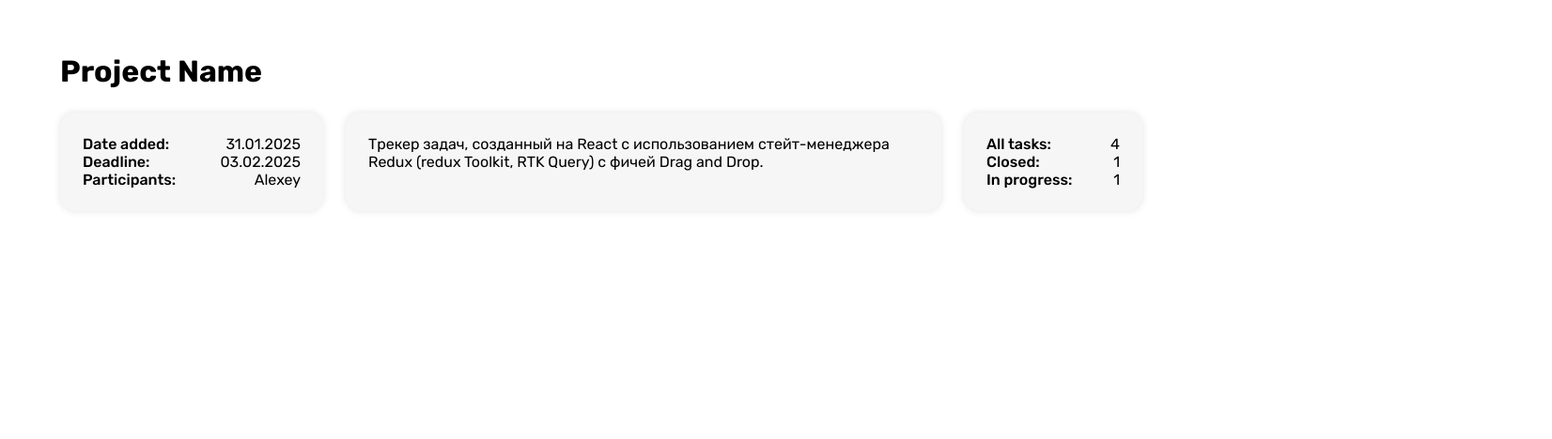
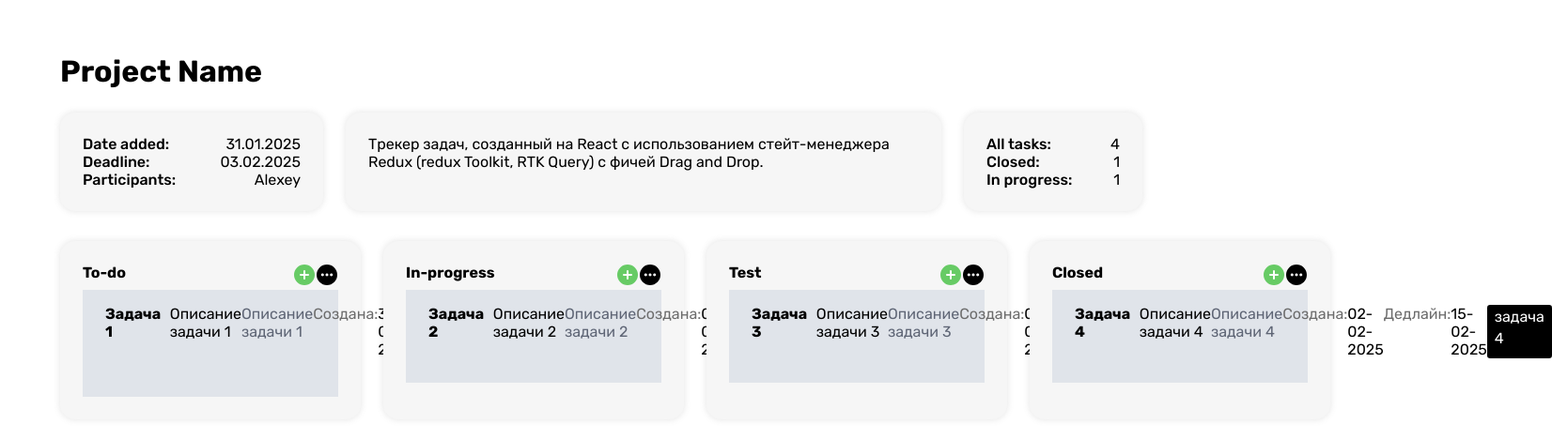
Before and after one commit to Mor-ald/task-tracker, a React (Vite) app: page / in a window 1280 px wide. Shown: the top 468 px of the page at 94% size, 1652 px wide, since content can reach past the window. Built offline with nearby package versions, Linux system fonts and the light colour scheme; data requests are answered from the project's data file.

Commit message:
feat: add tabs, change numbers in info

```diff
--- a/src/App.tsx
+++ b/src/App.tsx
@@ -1,9 +1,13 @@
 import Layout from './components/layout/Layout';
 import Container from './components/ui/container/Container';
+import Tab from './components/ui/tab/Tab';
+import { useGetTasksQuery } from './services/api/tasksApi';
 
-const App = () => {
+export default function App() {
+  const { data, isLoading } = useGetTasksQuery();
   return (
     <Layout>
+      {/* Project info */}
       <h2>Project Name</h2>
       <div className="project-info">
         <Container>
@@ -27,20 +31,38 @@ const App = () => {
         <Container>
           <div className="info-item">
             <div>All tasks:</div>
-            <div>4</div>
+            {isLoading ? <div>0</div> : <div>{data!.length}</div>}
           </div>
           <div className="info-item">
             <div>Closed:</div>
-            <div>1</div>
+            {isLoading ? (
+              <div>0</div>
+            ) : (
+              <div>{data!.filter((t) => t.status === 'closed').length}</div>
+            )}
           </div>
           <div className="info-item">
             <div>In progress:</div>
-            <div>1</div>
+            {isLoading ? (
+              <div>0</div>
+            ) : (
+              <div>{data!.filter((t) => t.status === 'in-progress').length}</div>
+            )}
           </div>
         </Container>
       </div>
+
+      {/* Tasks */}
+      <div className="project-tasks">
+        {/* Todo tasks */}
+        <Tab title="To-do" status={'to-do'} createTaskButtonVisible={true} />
+        {/* Todo tasks */}
+        <Tab title="In-progress" status={'in-progress'} createTaskButtonVisible={true} />
+        {/* Todo tasks */}
+        <Tab title="Test" status={'test'} createTaskButtonVisible={true} />
+        {/* Todo tasks */}
+        <Tab title="Closed" status={'closed'} createTaskButtonVisible={true} />
+      </div>
     </Layout>
   );
-};
-
-export default App;
+}
```
